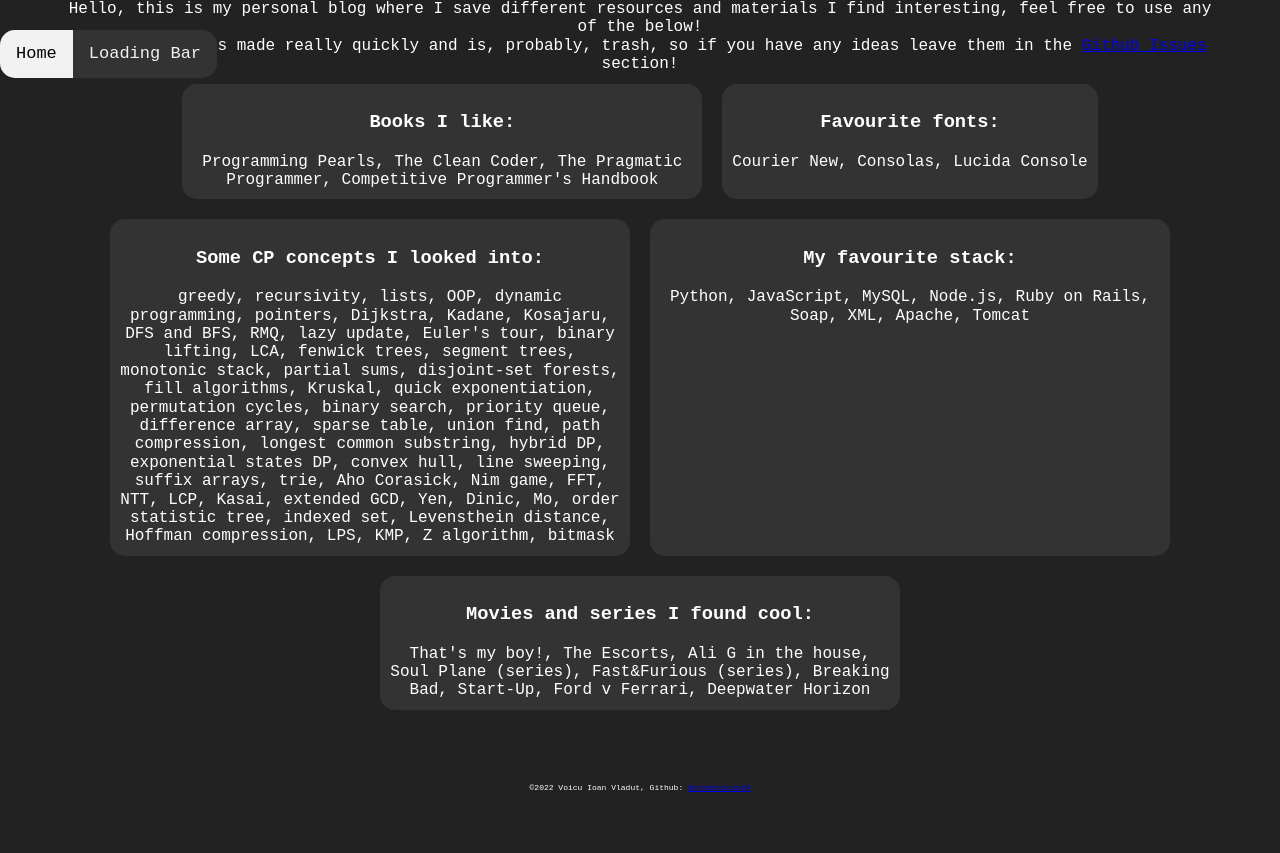
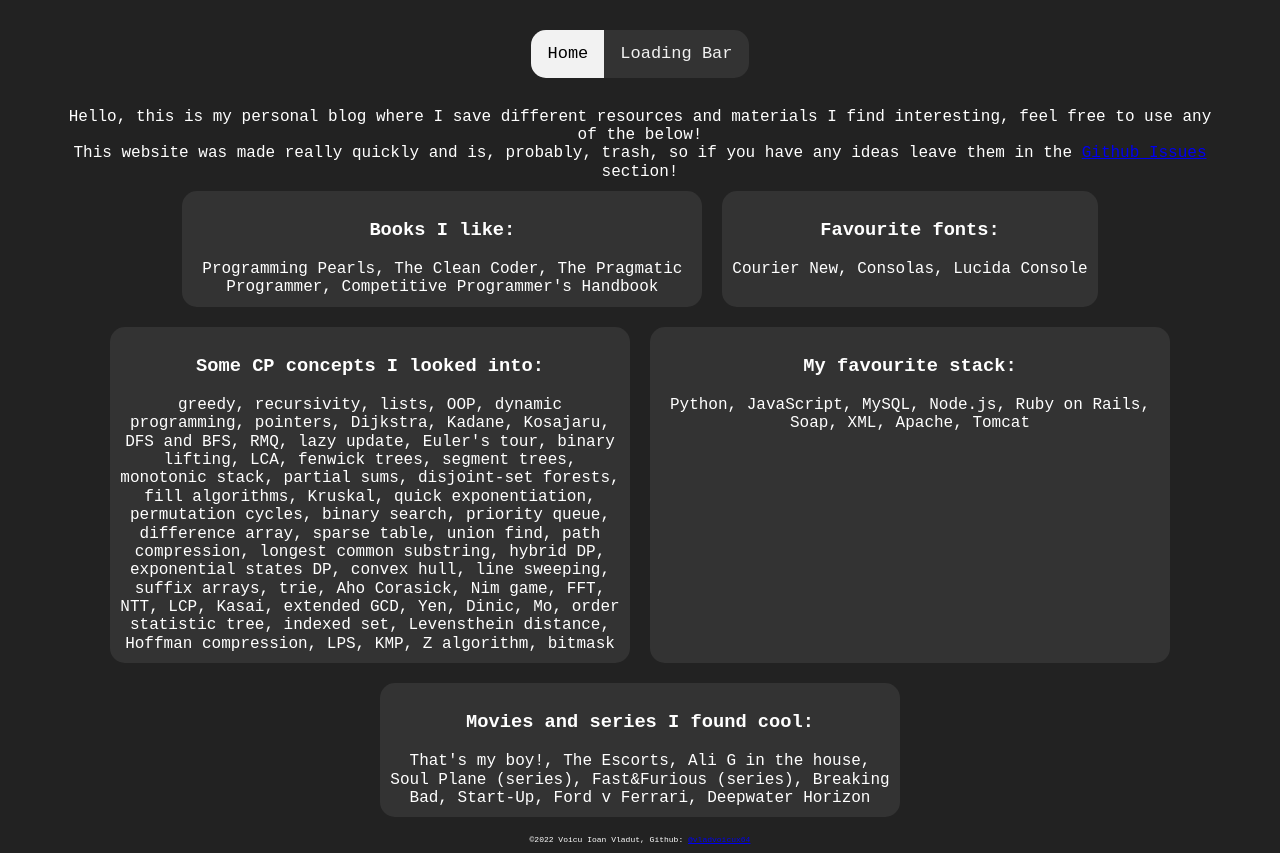
Before and after one commit to vladvoicux64/vladhomepage, a website built with Parcel: page index.html in a window 1280 px wide. Before the commit the page ends 800 px from the top, so only its background shows below. Built offline with nearby package versions, Linux system fonts and the light colour scheme.

Commit message:
Update main.css

```diff
--- a/css/main.css
+++ b/css/main.css
@@ -308,7 +308,6 @@ textarea {
   overflow: hidden;
   background-color: #333333;
   border-radius: 15px;
-  position: fixed;
 }
 .navbar a {
   float: left;
--- a/index.html
+++ b/index.html
@@ -23,10 +23,10 @@
 
 <body>
 
-<div class="navbar">
+<nav class="navbar">
   <a class="active" href="https://vladvoicux64.github.io/vlad-sblog/">Home</a>
   <a href="https://vladvoicux64.github.io/10yrlb/">Loading Bar</a>
-</div>
+</nav>
 
 <div class="center">Hello, this is my personal blog where I save different resources and materials I find interesting, feel free to use any of the below!</div>
 <div class="center">This website was made really quickly and is, probably, trash, so if you have any ideas leave them in the <a href="https://github.com/vladvoicux64/vlad-sblog/issues">Github Issues</a> section!</div>
```
